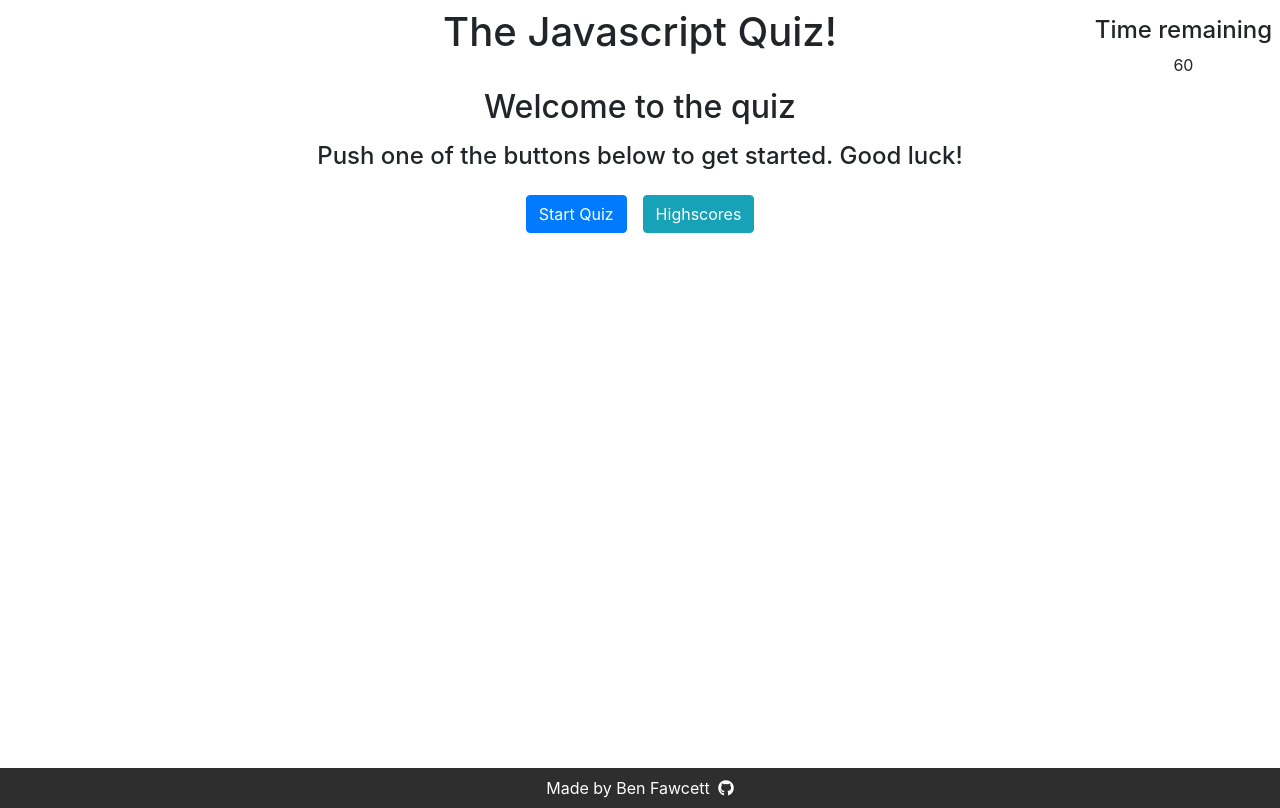
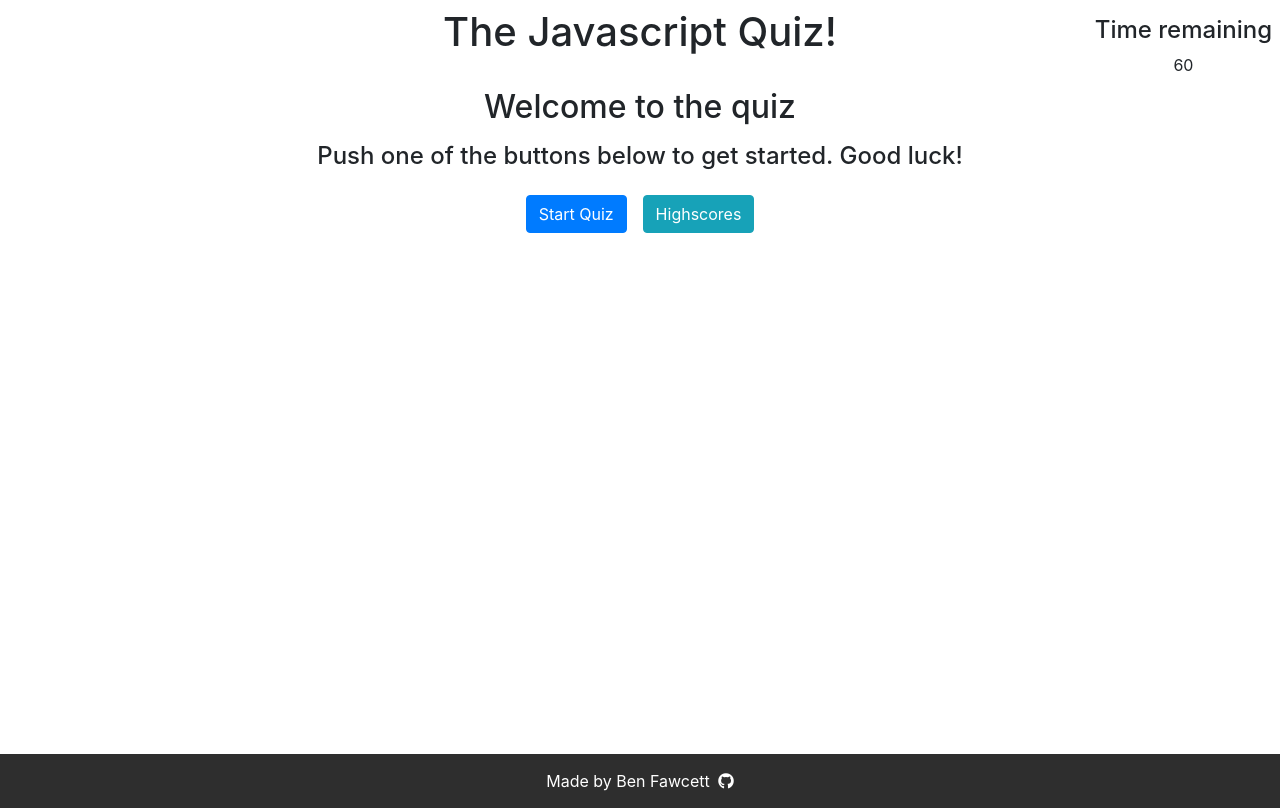
Before and after one commit to hexagonatron/TheJavascriptQuiz, a plain HTML site: page index.html in a window 1280 px wide. Drawn offline with nearby package versions, Linux system fonts and the light colour scheme.

Commit message:
Screens and readme

```diff
--- a/css/style.css
+++ b/css/style.css
@@ -42,6 +42,7 @@ footer {
     bottom: 0;
     width: 100%;
     background-color: rgb(46, 46, 46);
+    padding: 15px 0;
 }
 
 @media only screen and (max-width: 730px) {
--- a/index.html
+++ b/index.html
@@ -94,7 +94,7 @@
             </div>
         </div>
         <div class="spacer-footer"></div>
-        <footer class="footer mt-auto py-2">
+        <footer class="footer mt-auto">
             <p class="text-center my-auto text-white">Made by Ben Fawcett <a
                     href="https://github.com/hexagonatron/TheJavascriptQuiz" target="_blank" rel="noopener noreferrer"><i
                         class="fab fa-github pl-1 text-white"></i></a></p>
```
Also changed, not shown: screens/screen1.png (added), 1 other file.
